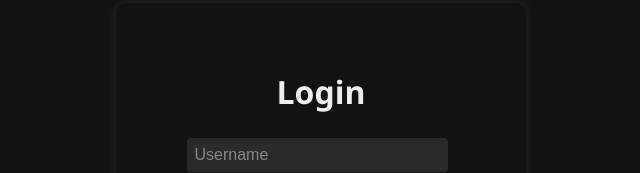
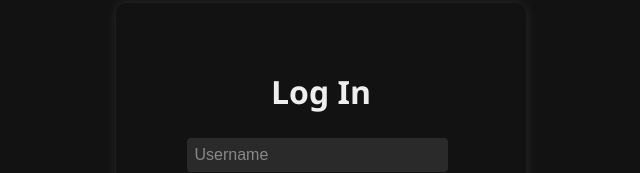
Before and after one commit to Courts02/ChatRoom, a React (Create React App) app in the folder chat-frontend/: page /login in a window 1280 px wide. Shown: the part 254-427 px from the top of the page, without its empty margins (319-959 px from the left). Built offline with nearby package versions, Linux system fonts and the light colour scheme.

Commit message:
Improve login validation and error handling
Added client-side validation to require both username and password before submitting. Improved error handling to display server error messages and updated some UI text for consistency.

```diff
--- a/chat-frontend/src/Login.js
+++ b/chat-frontend/src/Login.js
@@ -1,6 +1,6 @@
 import React, { useState } from "react";
 import { useNavigate } from "react-router-dom";
-import "./Login.css";  // separate CSS file for Login
+import "./Login.css";
 
 const Login = ({ setToken }) => {
   const [username, setUsername] = useState("");
@@ -9,6 +9,11 @@ const Login = ({ setToken }) => {
   const navigate = useNavigate();
 
   const handleLogin = async () => {
+    if (!username || !password) {
+      setError("Both username and password are required.");
+      return;
+    }
+
     try {
       const response = await fetch("http://localhost:5000/api/login", {
         method: "POST",
@@ -16,26 +21,28 @@ const Login = ({ setToken }) => {
         body: JSON.stringify({ username, password }),
       });
 
+      const data = await response.json();
+
       if (!response.ok) {
-        const errMsg = await response.text();
-        setError(errMsg || "Login failed");
+        setError(data.error || "Login failed");
         return;
       }
 
-      const data = await response.json();
       setToken(data.token);
       localStorage.setItem("token", data.token);
       navigate("/chatroom");
     } catch (error) {
       setError("Network error during login");
-      console.error("Error logging in:", error);
+      console.error("Login error:", error);
     }
   };
 
   return (
     <div className="auth-container">
-      <h2>Login</h2>
+      <h2>Log In</h2>
+
       {error && <p className="error-message">{error}</p>}
+
       <input
         type="text"
         placeholder="Username"
@@ -43,6 +50,7 @@ const Login = ({ setToken }) => {
         onChange={(e) => setUsername(e.target.value)}
         autoComplete="username"
       />
+
       <input
         type="password"
         placeholder="Password"
@@ -50,6 +58,7 @@ const Login = ({ setToken }) => {
         onChange={(e) => setPassword(e.target.value)}
         autoComplete="current-password"
       />
+
       <button onClick={handleLogin}>Log In</button>
     </div>
   );
```
